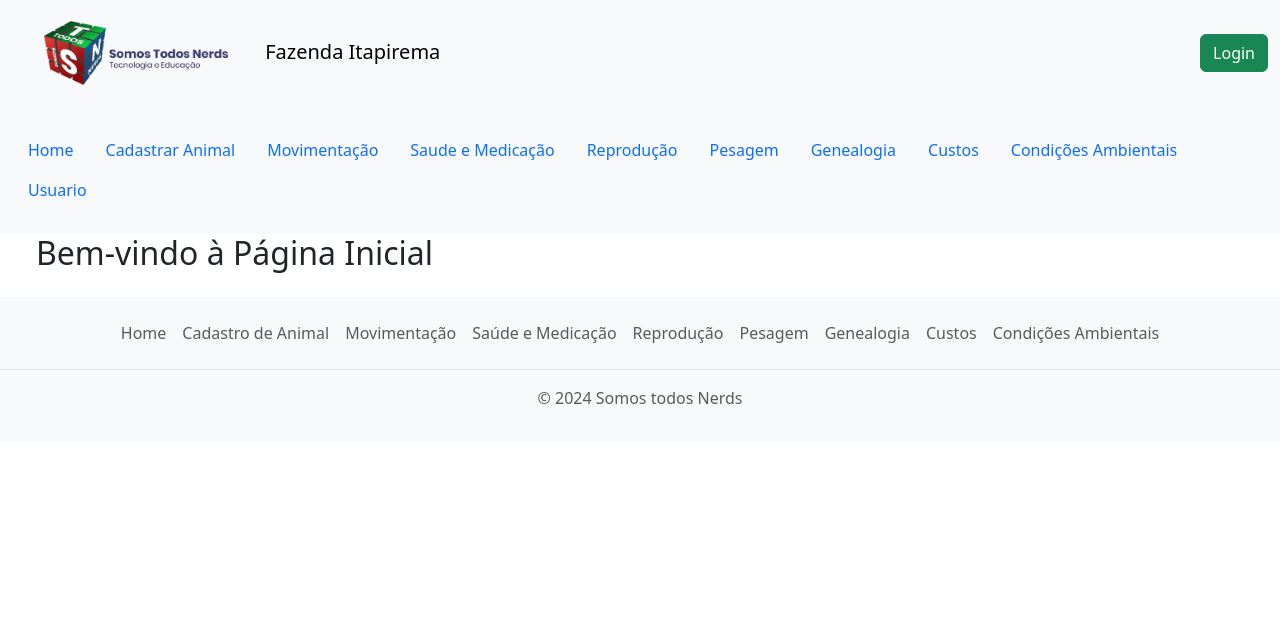
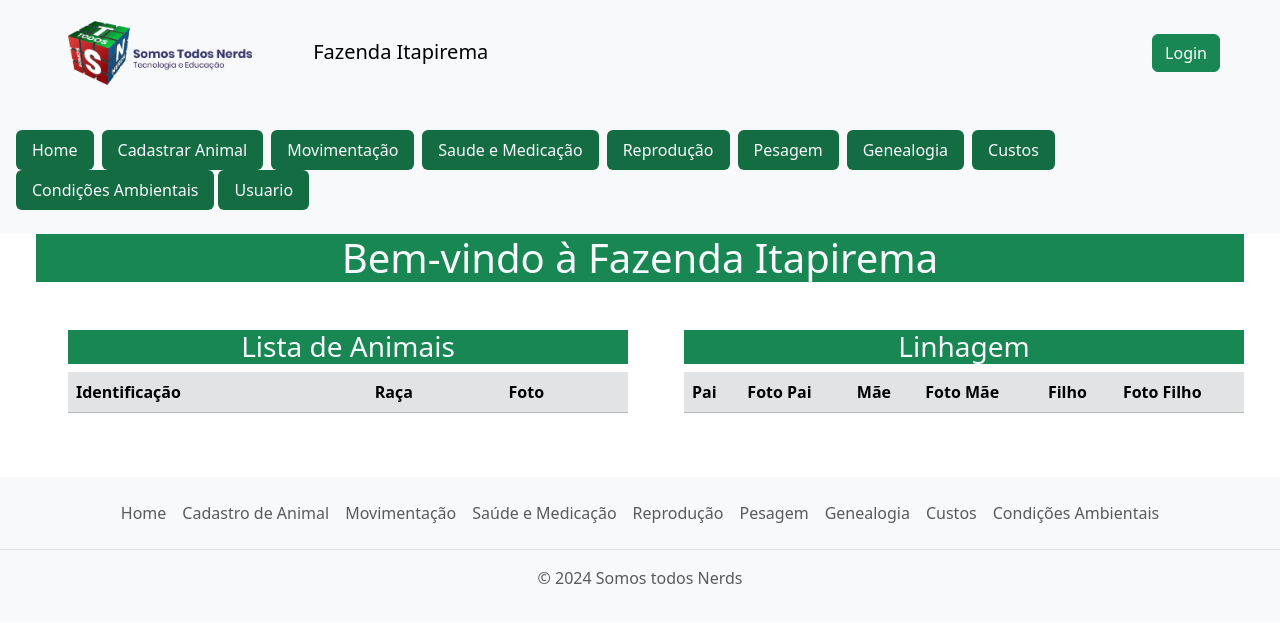
Before and after one commit to gwpoliveira/RebanhoTech, a Django app: page / in a window 1280 px wide. Shown: the top 623 px of the page. Run offline with Django 5.2, Linux system fonts and the light colour scheme; lists and menus that the app fills with data are empty; some libraries are stand-ins or nearby versions.

Commit message:
Estilização

```diff
--- a/templates/base.html
+++ b/templates/base.html
@@ -16,75 +16,85 @@
         <div class="container-fluid ">
             <a class="navbar-brand" href="#">
                 <img src="{% static 'img/cubo.png'%}" alt="Logo" width="200"
-                    class="d-inline-block align-text-center mx-4 p-2">
+                    class="d-inline-block align-text-center mx-5 p-2">
                 Fazenda Itapirema
             </a>
             {% if user.is_authenticated %}
             <p>Bem-vindo, {{ user.username }} ({{ user.email }})</p>
             <div class="d-inline-block">
-                <a class="btn btn-warning" href="{% url 'logout' %}">Sair</a>
+                <a class="btn btn-warning mx-5" href="{% url 'logout' %}">Sair</a>
                 {% else %}
-                <a class="btn btn-success" href="{% url 'login' %}">Login</a>
+                <a class="btn btn-success mx-5" href="{% url 'login' %}">Login</a>
                 {% endif %}
             </div>
         </div>
     </nav>
 
-    <nav class="navbar bg-body-tertiary ">
-        <div class="container-fluid">
+    <nav class="navbar navbar-expand-md bg-body-tertiary ">
+        <div class="container-fluid ">
 
+            <button class="navbar-toggler" type="button" data-bs-toggle="collapse" data-bs-target="#navbarNav"
+                aria-controls="navbarNav" aria-expanded="false" aria-label="Toggle navigation">
+                <span class="navbar-toggler-icon"></span>
+            </button>
+            <div class="collapse navbar-collapse me-5 justify-content-end" id="navbarNav">
                 <ul class="nav my-3">
-                <li class="nav-item">
-                    <a class="nav-link active" href="{% url 'home' %}">
+                    <li class="nav-item ">
+                        <a class="btn btn-success link-light nav-link active mx-1" href="{% url 'home' %}">
                             Home
                         </a>
                     </li>
                     <li class="nav-item">
-                    <a class="nav-link" href="{% url 'animal-list' %}">
+                        <a class="btn btn-success link-light nav-link active mx-1" href="{% url 'animal-list' %}">
                             Cadastrar Animal
                         </a>
                     </li>
                     <li class="nav-item">
-                    <a class="nav-link" href="{% url 'movimentacaoanimal-list' %}">
+                        <a class="btn btn-success link-light nav-link active mx-1"
+                            href="{% url 'movimentacaoanimal-list' %}">
                             Movimentação
                         </a>
                     </li>
                     <li class="nav-item">
-                    <a class="nav-link" href="{% url 'saudemedicamento-list' %}">
+                        <a class="btn btn-success link-light nav-link active mx-1"
+                            href="{% url 'saudemedicamento-list' %}">
                             Saude e Medicação
                         </a>
                     </li>
                     <li class="nav-item">
-                    <a class="nav-link" href="{% url 'reproducao-list' %}">
+                        <a class="btn btn-success link-light nav-link active mx-1" href="{% url 'reproducao-list' %}">
                             Reprodução
                         </a>
                     </li>
                     <li class="nav-item">
-                    <a class="nav-link" href="{% url 'pesagem-list' %}">
+                        <a class="btn btn-success link-light nav-link active mx-1" href="{% url 'pesagem-list' %}">
                             Pesagem
                         </a>
                     </li>
                     <li class="nav-item">
-                    <a class="nav-link" href="{% url 'genealogia-list' %}">
+                        <a class="btn btn-success link-light nav-link active mx-1" href="{% url 'genealogia-list' %}">
                             Genealogia
                         </a>
                     </li>
                     <li class="nav-item">
-                    <a class="nav-link" href="{% url 'custo-list' %}">
+                        <a class="btn btn-success link-light nav-link active mx-1" href="{% url 'custo-list' %}">
                             Custos
                         </a>
                     </li>
                     <li class="nav-item">
-                    <a class="nav-link" href="{% url 'condicaoambiental-list' %}">
+                        <a class="btn btn-success link-light nav-link active mx-1"
+                            href="{% url 'condicaoambiental-list' %}">
                             Condições Ambientais
                         </a>
                     </li>
                     <li class="nav-item">
-                    <a class="nav-link" href="{% url 'admin:index' %}">
+                        <a class="btn btn-success link-light nav-link active" href="{% url 'admin:index' %}">
                             Usuario
                         </a>
                     </li>
                 </ul>
+            </div>
+
         </div>
     </nav>
 
@@ -98,7 +108,7 @@
         </main>
     </div>
 
-    <div class="conatiner-fluid bg-body-tertiary">
+    <div class="conatiner-fluid bg-body-tertiary mt-5" >
         <footer class="py-3 my-4">
             <ul class="nav justify-content-center border-bottom pb-3 mb-3">
                 <li class="nav-item"><a href="{% url 'home' %}" class="nav-link px-2 text-body-secondary">Home</a></li>
--- a/templates/home.html
+++ b/templates/home.html
@@ -6,7 +6,91 @@
 
 {% block content %}
     <div class="container-fluid">
-        <h2>Bem-vindo à Página Inicial</h2>
+        <h1 class = 'text-center bg-success font-weight-bold text-light mb-5'>Bem-vindo à Fazenda Itapirema</h1>
     </div>
-    <!-- Adicione o conteúdo que desejar para a página inicial -->
+    <div class="container-fluid">
+        <div class="row">
+          <div class="col">
+
+            <ul>
+                <h3 class = 'text-center bg-success font-weight-bold text-light'>Lista de Animais</h3>
+                <table class="table table-secondary table-striped align-baseline">
+                    <thead>
+                        <tr>
+                            <th scope="col">Identificação</th>
+                            <th scope="col">Raça</th>
+                            <th scope="col">Foto</th>
+                        </tr>
+                    </thead>
+                    <tbody>
+                        <tr>
+                            {% for animal in object_list %}
+                            <td>{{ animal.identificacao }}</td>
+                            <td>{{ animal.raca }}</td>
+                            <td>
+                            {% if animal.foto %}
+                                <img src="{{ animal.foto.url }}" alt="{{ animal.identificacao }} Foto" width="200">
+                            {% else %}
+                                <span>Sem foto</span>
+                            {% endif %}
+                            </td>
+                        </tr>
+                        {% endfor %}
+                    </tbody>
+                </table>
+            </ul>
+
+          </div>
+
+          <div class="col">
+            <ul>
+                <h3 class = 'text-center bg-success font-weight-bold text-light'>Linhagem</h3>
+                <table class="table table-secondary table-striped align-baseline">
+                    <thead>
+                        <tr>
+                            <th scope="col">Pai</th>
+                            <th scope="col">Foto Pai</th>
+                            <th scope="col">Mãe</th>
+                            <th scope="col">Foto Mãe</th>
+                            <th scope="col">Filho</th>
+                            <th scope="col">Foto Filho</th>
+
+                        </tr>
+                    </thead>
+                    <tbody>
+                        {% for genealogia in object_list %}
+                            <tr>
+                                <td>{{ genealogia.pai.identificacao|default:'N/A' }}</td>
+                                <td>
+                                    {% if genealogia.pai.foto %}
+                                        <img src="{{ genealogia.pai.foto.url }}" alt="{{ genealogia.pai.foto.name }} Foto" width="100">
+                                    {% else %}
+                                        <span>Sem foto</span>
+                                    {% endif %}
+                                </td>
+                                <td>{{ genealogia.mae.identificacao|default:'N/A' }}</td>
+                                <td>
+                                    {% if genealogia.mae.foto %}
+                                        <img src="{{ genealogia.mae.foto.url }}" alt="{{ genealogia.mae.foto.name }} Foto" width="100">
+                                    {% else %}
+                                        <span>Sem foto</span>
+                                    {% endif %}
+                                </td>
+                                <td>{{ genealogia.filho.identificacao|default:'N/A' }}</td>
+                                <td>
+                                    {% if genealogia.filho.foto %}
+                                        <img src="{{ genealogia.filho.foto.url }}" alt="{{ genealogia.filho.foto.name }} Foto" width="100">
+                                    {% else %}
+                                        <span>Sem foto</span>
+                                    {% endif %}
+                                </td>
+
+                            </tr>
+                        {% endfor %}
+                    </tbody>
+                </table>
+            </ul>
+          </div>
+        </div>
+    </div>
 {% endblock %}
```
Lines whose indentation alone changed are shown as unchanged.
